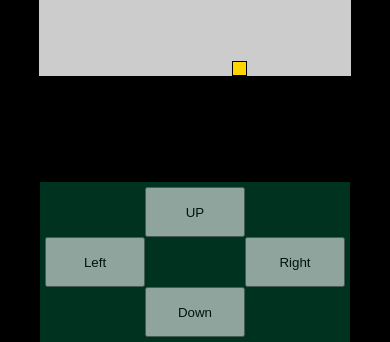
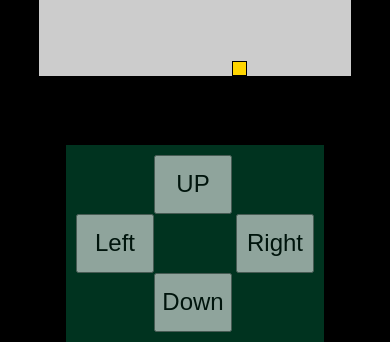
Before and after one commit to vibhushit/game, a website with bundled scripts: page index.html in a window 390 px wide. Shown: the part 502-844 px from the top of the page. Built offline with nearby package versions, Linux system fonts and the light colour scheme.

Commit message:
update 1

```diff
--- a/styles/styles.css
+++ b/styles/styles.css
@@ -38,32 +38,33 @@
 
 		#controller{
 			display: block;
-			padding: 5px;
+			padding: 10px;
 			z-index: 1;
 			position: absolute;
 			bottom: 0;
 			background-color: rgba(0,255,153,0.2);
 		}
 		button{
-			width: 100px;
-			height: 50px;
+			width: 20vw;
+			height: 7vh;
 			display:block;
 			opacity: 0.6;
+			font-size: 150%;
 
 		}
 		#upButton{
-			margin-left: 100px;
+			margin-left: 20vw;
 		}
 		#leftButton{
 			display: inline-block;
 
 		}
 		#rightButton{
-			margin-left: 96px;
+			margin-left: 20vw;
 			display: inline-block;
 		}
 		#downButton{
-			margin-left:100px;
+			margin-left:20vw;
 		}
 		#mobile{
 			display:block;
```
